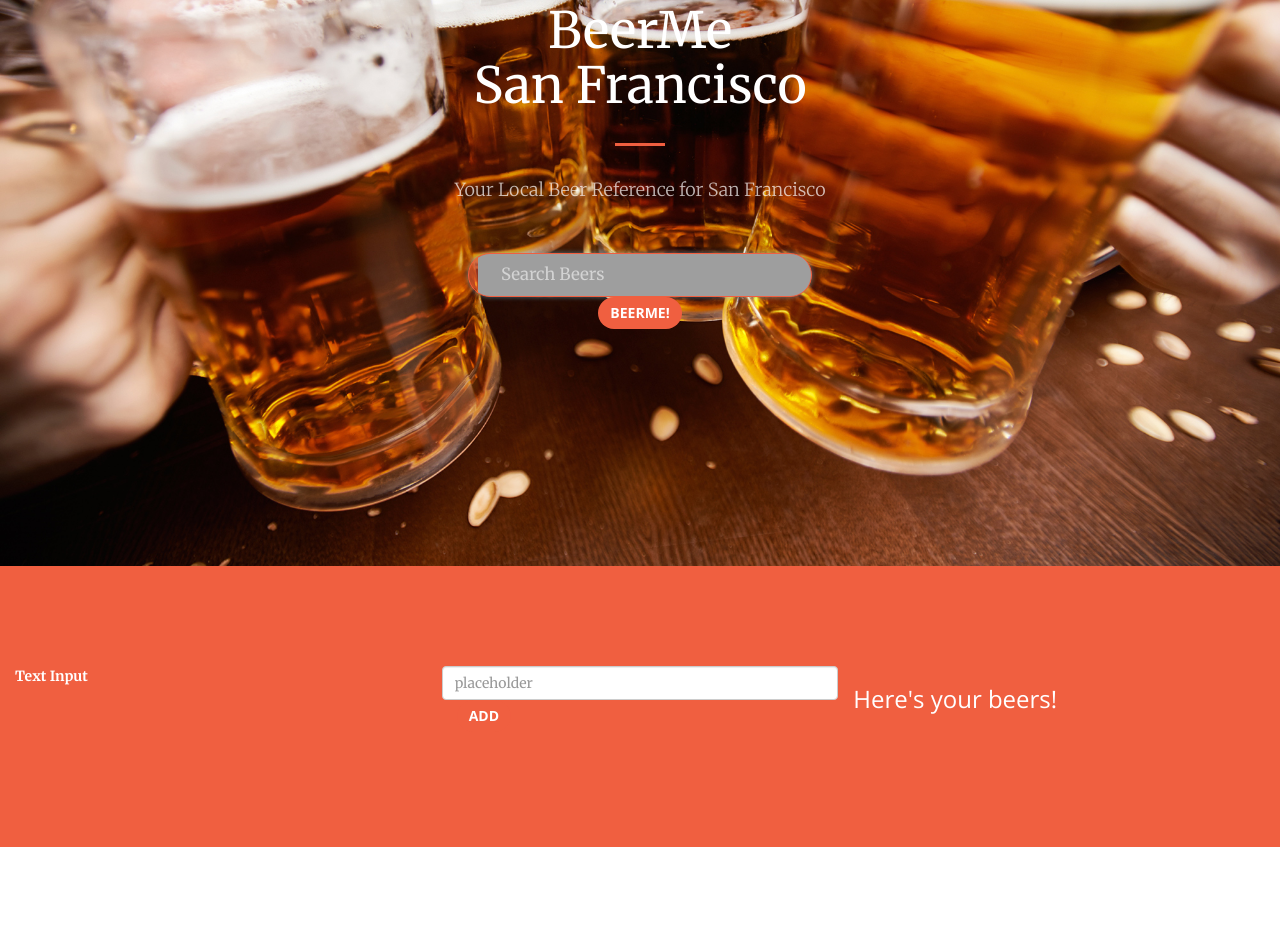
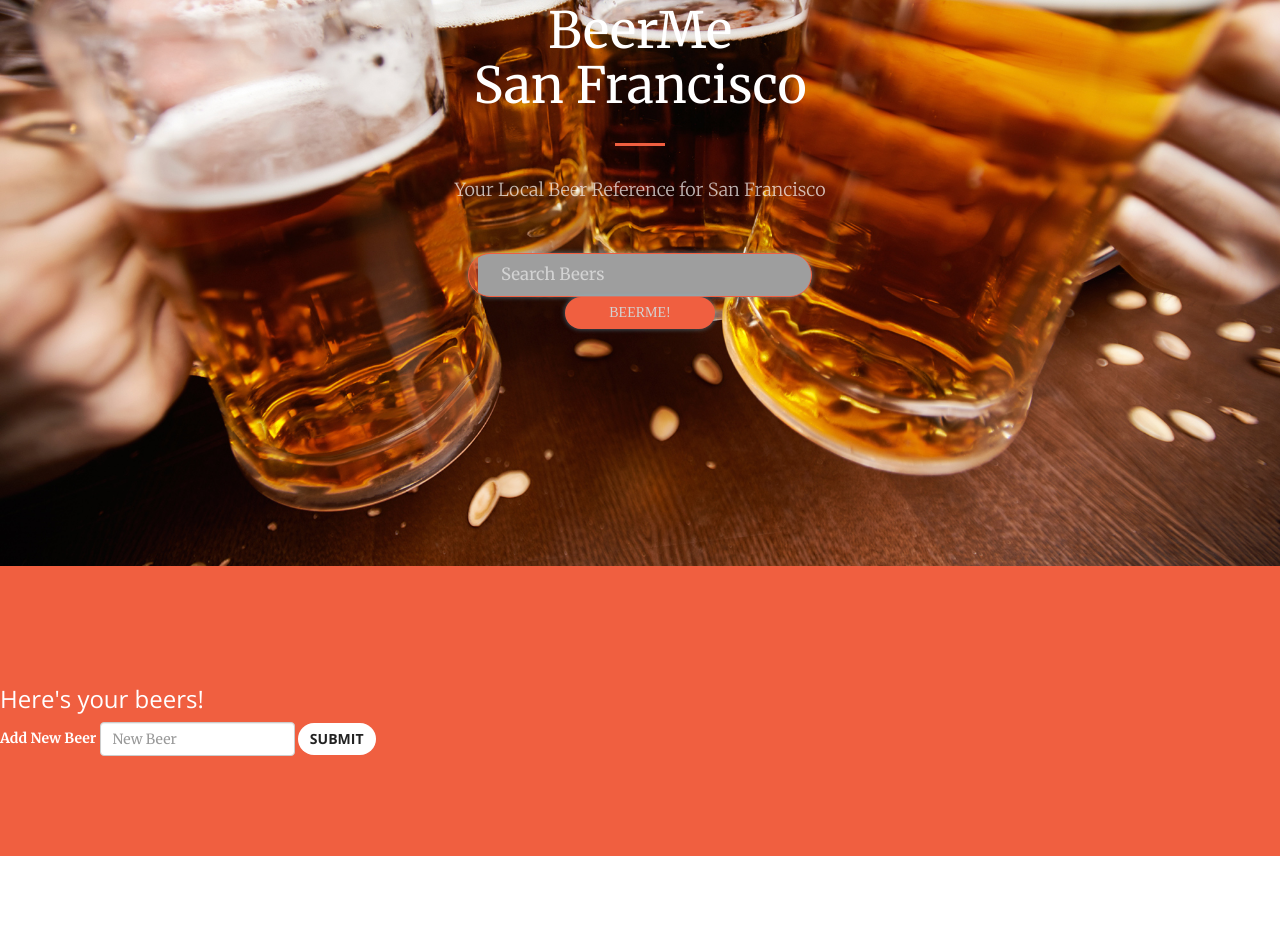
Before and after one commit to jeanmw/BeerMe-San-Francisco, a website: page views/index.html in a window 1280 px wide. Shown: the part 234-1178 px from the top of the page. Drawn offline with nearby package versions, Linux system fonts and the light colour scheme; grey boxes are pictures that could not be loaded.

Commit message:
Collapse card created but still buggy and updated README

```diff
--- a/public/stylesheets/creative.css
+++ b/public/stylesheets/creative.css
@@ -435,7 +435,21 @@ input[type=search]:focus {
     -moz-box-shadow: 0 0 5px rgba(109, 207, 246, .5);
     box-shadow: 0 0 5px rgba(109, 207, 246, .5);
 }
-
+#searchButton {
+  color: #D3D3D3;
+  text-align: center;
+  background-color: rgba(240, 95, 64, 1);
+  font-family: serif;
+  font-weight: lighter;
+  width: 150px;
+  -webkit-border-radius: 10em;
+  -moz-border-radius: 10em;
+  border-radius: 10em;
+  border-color: rgb(240, 95, 64);
+  -webkit-box-shadow: 0 0 5px rgba(109, 207, 246, .5);
+  -moz-box-shadow: 0 0 5px rgba(109, 207, 246, .5);
+  box-shadow: 0 0 5px rgba(109, 207, 246, .5);
+}
 input:-moz-placeholder {
     color: #D3D3D3;
 }
--- a/views/index.html
+++ b/views/index.html
@@ -71,7 +71,7 @@
                             <div class="input-group col-md-12">
                                 <form class="search" id="searchForm" action="/search">
                                     <input type="search" autofocus="autofocus" name="q" placeholder="Search Beers"><br>
-                                    <button class="btn btn-primary" type="submit">BeerMe!</button>
+                                    <button id="searchButton" class="btn btn-primary" type="submit">BeerMe!</button>
                                 </form>
                             </div>
                         </div>
@@ -81,17 +81,16 @@
         </div>
     </header>
     <section class="bg-primary" id="about">
+        <h3 class="main-title"> Here's your beers! </h3>
+        <form class="form-inline">
             <div class="form-group">
-            <label class="col-md-4 control-label" for="textinput">Text Input</label>
-            <div class="col-md-4">
-                <input id="textinput" name="textinput" type="text" placeholder="placeholder" class="form-control input-md">
-                <div class="col-md-4">
-                    <button id="singlebutton" name="singlebutton" class="btn btn-primary">Add</button>
-                </div>
+                <label for="newBeerAdd">Add New Beer</label>
+                <input type="text" class="form-control" id="newBeerAdd" placeholder="New Beer">
+                <button type="submit" class="btn btn-default">Submit</button>
+        </form>
         </div>
         <div class="container">
             <div class="container">
-                    <h3 class="main-title"> Here's your beers! </h3>
                 <div class="row">
                     <div id="beers">
                     </div>
@@ -238,7 +237,7 @@
         <script id="beer-template" type="text/x-handlebars-template">
             <div class="col l9">
                 <div class="card">
-                    <div class="card-content" data-beer-id={{_id}}>
+                    <div class="card-content" id="collapse" data-beer-id={{_id}}>
 
                         <!--Card-->
                         <div class="card card-inverse">
@@ -262,6 +261,7 @@
                                         </li>
                                 </ul>
                                 <a href="#openModal" class="btn btn-primary">Edit</a>
+                                <a href="#collapse" class="btn btn-primary" data-toggle="collapse">Delete</a>
                             </div>
                             <div id="openModal" class="modalDialog">
                                 <div>
```
Also changed, not shown: README.md, 1 other file. Lines whose indentation alone changed are shown as unchanged.
